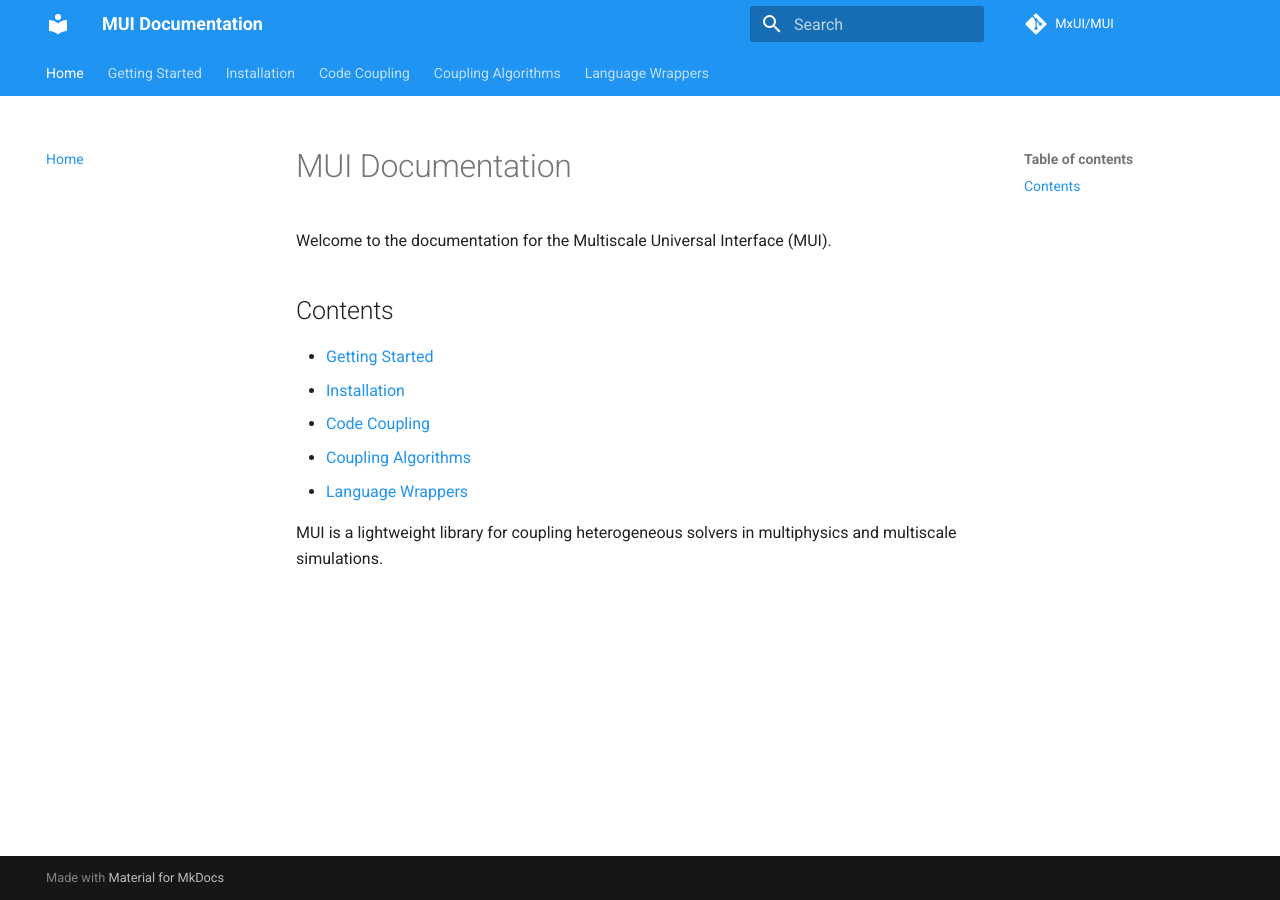
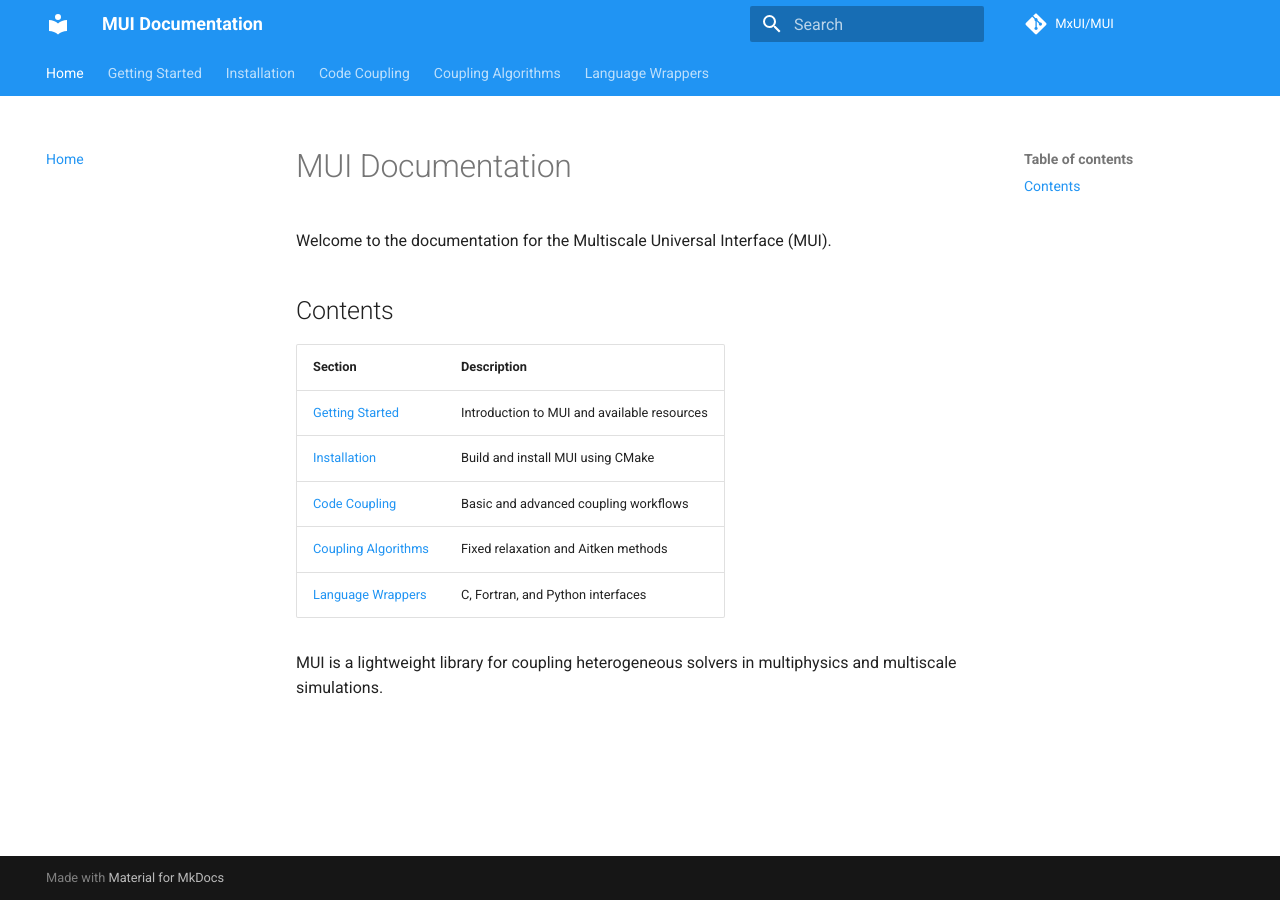
Before and after one commit to MxUI/MUI-Docs, an MkDocs documentation site: the page built from docs/index.md, in a window 1280 px wide. Built offline with MkDocs 1.6.1 and Material for MkDocs 9.7.7, drawn with Linux system fonts in a browser that asks for light colours; comment, search, counter and statistics services are not loaded.

Commit message:
update index

```diff
--- a/docs/index.md
+++ b/docs/index.md
@@ -4,10 +4,12 @@ Welcome to the documentation for the Multiscale Universal Interface (MUI).
 
 ## Contents
 
-- [Getting Started](getting-started.md)
-- [Installation](installation.md)
-- [Code Coupling](code-coupling.md)
-- [Coupling Algorithms](algorithms.md)
-- [Language Wrappers](wrappers.md)
+| Section | Description |
+|----------|-------------|
+| [Getting Started](getting-started.md) | Introduction to MUI and available resources |
+| [Installation](installation.md) | Build and install MUI using CMake |
+| [Code Coupling](code-coupling.md) | Basic and advanced coupling workflows |
+| [Coupling Algorithms](algorithms.md) | Fixed relaxation and Aitken methods |
+| [Language Wrappers](wrappers.md) | C, Fortran, and Python interfaces |
 
 MUI is a lightweight library for coupling heterogeneous solvers in multiphysics and multiscale simulations.
```
